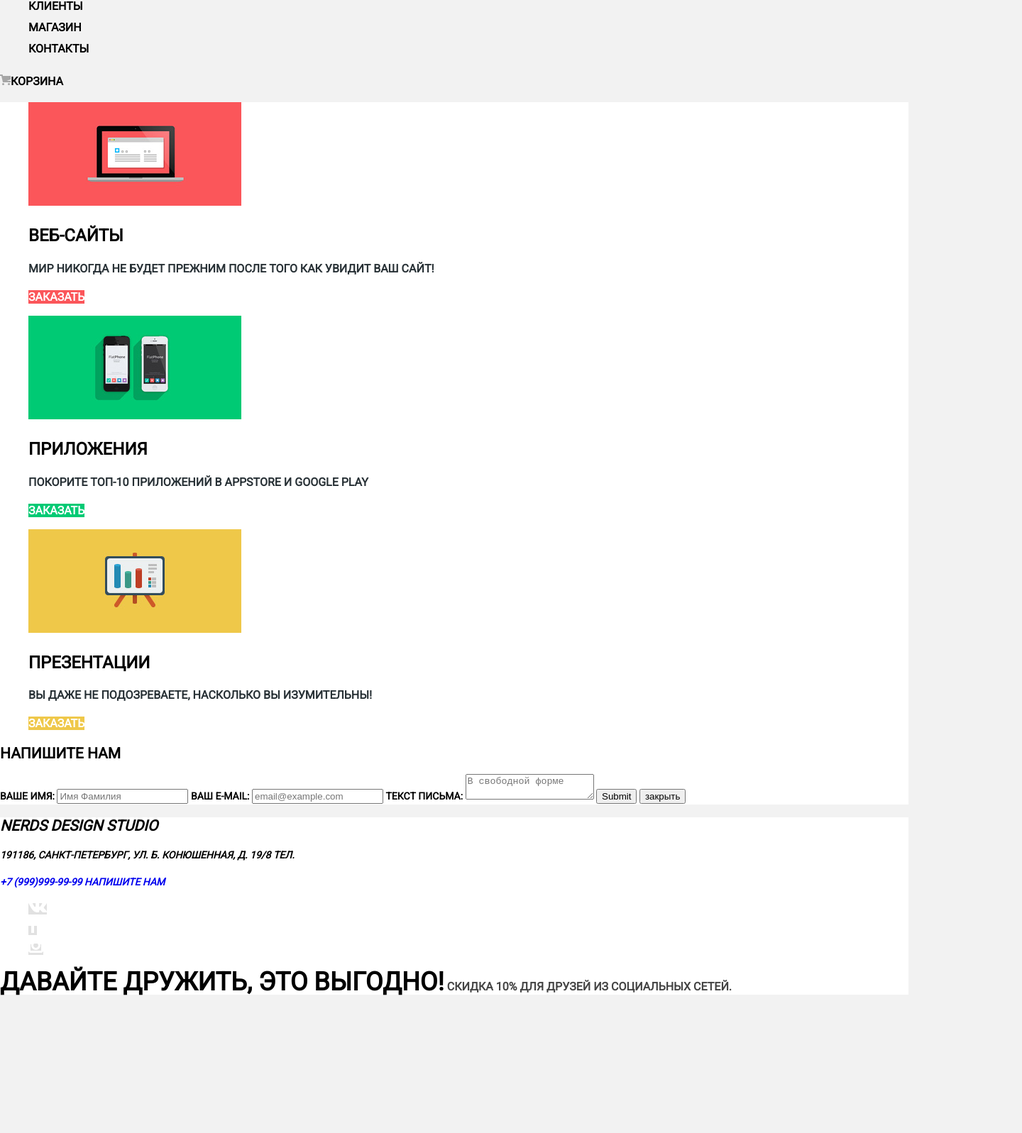
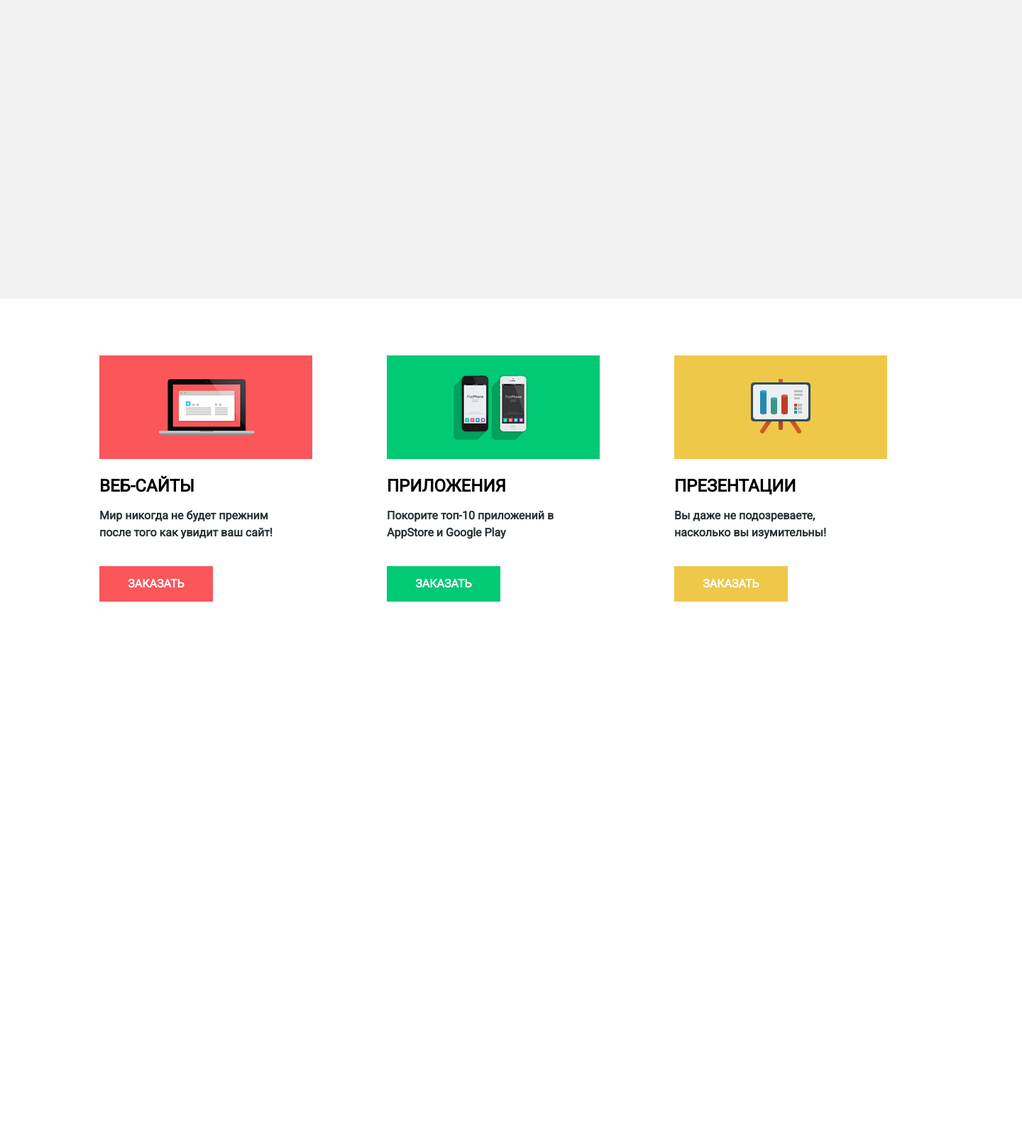
Before and after one commit to stierlitz93/990391-nerds-25, a plain HTML site: page index.html in a window 1280 px wide. Shown: the part 124-1721 px from the top of the page at 71% size, 1440 px wide, since content can reach past the window. Before the commit the page ends 1542 px from the top, so only its background shows below. Drawn offline with Linux system fonts and the light colour scheme.

Commit message:
Разметил сетки для index

```diff
--- a/css/style.css
+++ b/css/style.css
@@ -1,129 +1,231 @@
 body{
-	margin:0;
-	padding:0;
-	font-family:"Roboto", Arial, sans-serif;
-	font-size:14px;
-	line-height:24px;
-	font-weight:700;
-	color:#000;
-	text-transform:uppercase;
-	background-color:#F2F2F2;
+	margin: 0;
+	padding: 0;
+	font-family: "Roboto", Arial, sans-serif;
+	font-size: 14px;
+	line-height: 24px;
+	font-weight: 700;
+	color: #000;
+	text-transform: uppercase;
+	background-color: #F2F2F2;
+	min-width: 1440px;
 }
 
 a{
-	text-decoration:none;
+	text-decoration: none;
 }
+/*
+*{
+	margin:0;
+	padding:0;
+}
+*/
+
 /* header */
+.main-header{
+	display: flex;
+	min-height: 545px;
+	flex-direction: column;
+	align-items: center;
+}
+.container-header{
+	width: 1160px;
+	display: flex;
+	align-items: center;
+	margin-top: 55px;
+}
+.header__logo{
+	margin-top: -5px;
+}
 .header__logo:hover{
-	opacity:0.8;
+	opacity: 0.8;
 }
 .header__logo:focus{
-	opacity:0.3;
+	opacity: 0.3;
 }
-.header__menu, .header__recycle{
-	font-size:16px;
-	color:#000;
-	line-height:30px;
-	list-style:none;
+.header__menu,
+.header__recycle{
+	font-size: 16px;
+	color: #000;
+	line-height: 30px;
+	list-style: none;
+}
+.header__menu{
+	display: flex;
+	width: 445px;
+	justify-content: space-between;
+	margin-left: 155px;
+}
+.header__recycle{
+	margin-left: auto;
+}
+.header__recycle img{
+	margin-right: 25px;
+}
+.header__menu__link,
+.header__recycle {
+	color: #000;
 }
 
-.header__menu a,
-.header__recycle a{
-	color:#000;
+.header__menu__link:hover,
+.header__recycle:hover{
+	color: #FB565A;
 }
 
-.header__menu a:hover,
-.header__recycle:hover{
-	color:#FB565A;
+.header__menu__link:focus,
+.header__recycle:focus{
+	color: rgba(0, 0, 0, 0.3);
 }
 
-.header__menu a:focus,
-.header__recycle:focus{
-	color:rgba(0, 0, 0, 0.3);
+.header__menu__link:active,
+.header__recycle:active{
+	border-bottom: 2px solid red;
+	margin-bottom: -2px;
+}
+/* main */
+.main-content{
+	min-height: 1300px;
 }
 
-.header__menu a:active,
-.header__recycle:active{
-	border-bottom:2px solid red;
+.container-main{
+	display: flex;
+	flex-direction: column;
+	align-items: center;
 }
-/* main */
+.main-job{
+	display: flex;
+	width: 1110px;
+	min-height: 425px;
+	margin-left: -50px;
+	justify-content: space-between;
+	margin-top: 80px;
+}
 .main-job__list{
-	list-style:none;
+	list-style: none;
+	padding: 0;
+	margin: 0;
+	width: 300px;
 }
 .main-job__title{
-	text-transform:uppercase;
-	font-weight:bold;
-	font-size:24px;
-	line-height:30px;
+	margin: 0;
+    margin-top: 16px;
+	text-transform: uppercase;
+	font-weight: bold;
+	font-size: 24px;
+	line-height: 30px;
 }
 .main-job__description{
-	font-size:16px;
-	line-height:24px;
-	color:#283136;
+	margin: 0;
+    margin-top: 15px;
+    width: 250px;
+	font-size: 16px;
+	line-height: 24px;
+	color: #283136;
+	text-transform: none;
 }
 .main-job__link{
-	font-size:16px;
-	line-height:18px;
-	color:#fff;
+	margin-top: 35px;
+	display: flex;
+	font-size: 16px;
+	line-height: 18px;
+	color: #fff;
+	width: 160px;
+	height: 50px;
+	align-items: center;
+	justify-content: center;
 }
 .red{
-	background-color:#FB565A;
+	background-color: #FB565A;
+}
+.red:hover{
+	background-color: #E74246;
+}
+.red:focus{
+	background-color: #D7373B;
 }
 .green{
-	background-color:#00CA74;
+	background-color: #00CA74;
+}
+.green:hover{
+	background-color: #00BC6C;
+}
+.green:focus{
+	background-color: #00AA62;
 }
 .yellow{
-	background-color:#EFC84A;
-}
-.red:hover{
-	background-color:#E74246;
-}
-.green:hover{
-	background-color:#00BC6C;
+	background-color: #EFC84A;
 }
 .yellow:hover{
-	background-color:#EAB534;
-}
-.red:focus{
-	background-color:#D7373B;
-}
-.green:focus{
-	background-color:#00AA62;
+	background-color: #EAB534;
 }
 .yellow:focus{
-	background-color:#E5A722;
+	background-color: #E5A722;
+}
+.feedback{
+
+}
+.hidden{
+	display:none;
 }
 /* footer */
-footer{
-	background-color:#fff;
+.map{
+	min-height: 420px;
+	background-color: lightgrey;
+}
+.footer-index{
+	background-color: #fff;
+}
+.footer-down{
+	display: flex;
+	flex-direction: column;
+	align-items: center;
+}
+.container-footer{
+	display: flex;
+	width: 1260px;
+	min-height: 220px;
+	margin-top: 50px;
 }
 .social{
-	list-style:none;
+	list-style: none;
+	display: flex;
+	width: 260px;
+	justify-content: space-between;
+	margin-left: 10px;
 }
+
 .social__link{
-	background-color:#E1E1E1;
+	background-color: #E1E1E1;
+	display: flex;
+	width: 80px;
+	height: 80px;
+	border-radius: 50%;
+	justify-content: center;
 }
 .social__link:hover{
-	background-color:#E74246;
+	background-color: #E74246;
 }
 .social__link:focus{
-	background-color:#D7373B;
+	background-color: #D7373B;
 }
 .social__link:focus img{
-	opacity:0.3;
+	opacity: 0.3;
 }
 
 .slogan{
-	font-size:16px;
-	line-height:22px;
-	color:#444;
+	margin-left: 140px;
+	text-transform: none;
+	font-size: 16px;
+	line-height: 32px;
+	color: #444;
 }
 .slogan strong{
-	font-size:36px;
-	font-weight:bold;
-	line-height:36px;
-	color:#000;
+	font-size: 36px;
+	font-weight: bold;
+	line-height: 36px;
+	color: #000;
 }
+
 
 /* main catalog*/
 .main__headline{
--- a/index.html
+++ b/index.html
@@ -7,7 +7,8 @@
     <link rel="stylesheet" href="css/style.css">
   </head>
   <body>
-	<header>
+	<header class="main-header">
+		<div class="container-header">
 		<a class="header__logo" href="#">
 			<img src="img\nerds-logo.svg" alt="">
 		</a>
@@ -18,8 +19,10 @@
 			<li class="header__menu__item"><a class="header__menu__link" href="#">контакты</a></li>
 		</ul>
 		<a class="header__recycle" href="#"><img src="img/cart-icon.svg" alt="">корзина</a>
+		</div>
 	</header>
-	<main>
+	<main class="main-content">
+		<div class="container-main">
 		<section class="main-job">
 			<ul class="main-job__list">
 				<li class="main-job__item"><img src="img/illustration-1.png" alt=""></li>
@@ -40,7 +43,8 @@
 				<li class="main-job__item"><a class="main-job__link yellow" href="#">Заказать</a></li>
 			</ul>
 		</section>
-		<div class="feedback">
+		</div>
+		<div class="feedback hidden">
 		<h2>Напишите нам</h2>
 		<form class="feedback-form" action="" method="post">
 			<label>Ваше имя:
@@ -57,37 +61,41 @@
 		</form>
 		</div>
 	</main>
-	<footer>
+	<footer class="footer-index">
 		<div class="map">
+			<div class="hidden">
 			<address>
 				<h2 class="address__title">nerds design studio</h2>
 				<p class="address__description">191186, Санкт-Петербург,  ул. Б. Конюшенная, д. 19/8  тел.</p>
 				<a class="address__tel" href="#">+7 (999)999-99-99</a>
 				<a class="address__submit" href="#">напишите нам</a>
 			</address>
+			</div>
 		</div>
 		<div class="footer-down">
+			<div class="container-footer">
 			<ul class="social">
-				<li class="social__vk">
+				<li class="social__ico">
 					<a class="social__link" href="#">
 						<img src="img/vk-icon.svg" alt="">
 					</a>
 				</li>
-				<li class="social__fb">
+				<li class="social__ico">
 					<a class="social__link"  href="#">
 						<img src="img/fb-icon.svg" alt="">
 					</a>
 				</li>
-				<li class="social__in">
+				<li class="social__ico">
 					<a class="social__link"  href="#">
 						<img src="img/insta-icon.svg" alt="">
 					</a>
 				</li>
 			</ul>
 			<div class="slogan">
-				<p><strong>Давайте дружить, это выгодно!</strong>
+				<p><strong>Давайте дружить, это выгодно!</strong><br>
 				Скидка 10% для друзей из социальных сетей.</p>
 			</div>
+		</div>
 		</div>
 	</footer>
   </body>
```
